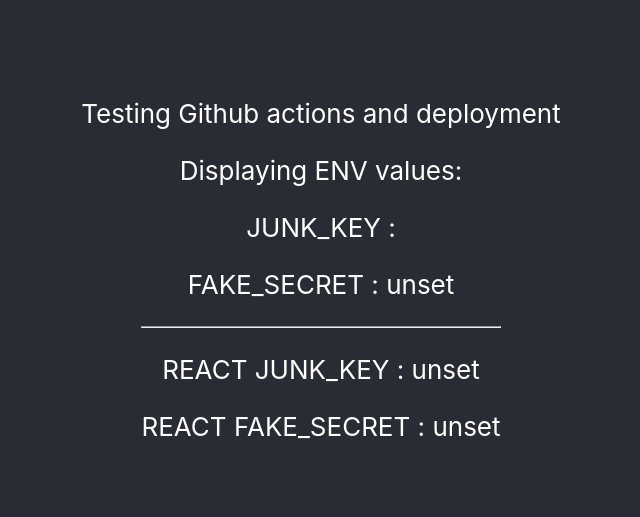
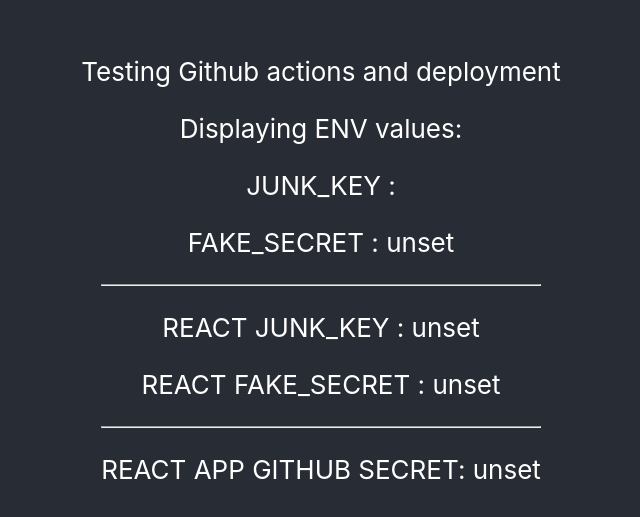
Before and after one commit to subhranshudas/test-gh, a React (Create React App) app: page / in a window 1280 px wide. Shown: the part 117-634 px from the top of the page, without its empty margins (319-959 px from the left). Built offline with nearby package versions, Linux system fonts and the light colour scheme; no server answers.

Commit message:
added github secret key

```diff
--- a/src/App.js
+++ b/src/App.js
@@ -19,6 +19,10 @@
 
           <p>REACT JUNK_KEY : {process.env.REACT_APP_JUNK_KEY}</p>
           <p>REACT FAKE_SECRET : {process.env.REACT_APP_FAKE_SECRET}</p>
+
+          <hr />
+
+          <p>REACT APP GITHUB SECRET: {process.env.REACT_APP_GITHUB_SECRET}</p>
         </div>
       </header>
     </div>
```
